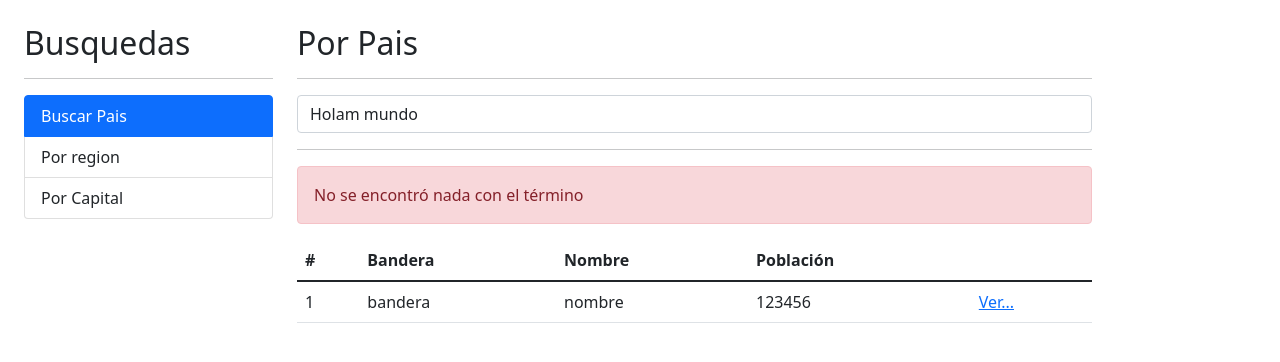
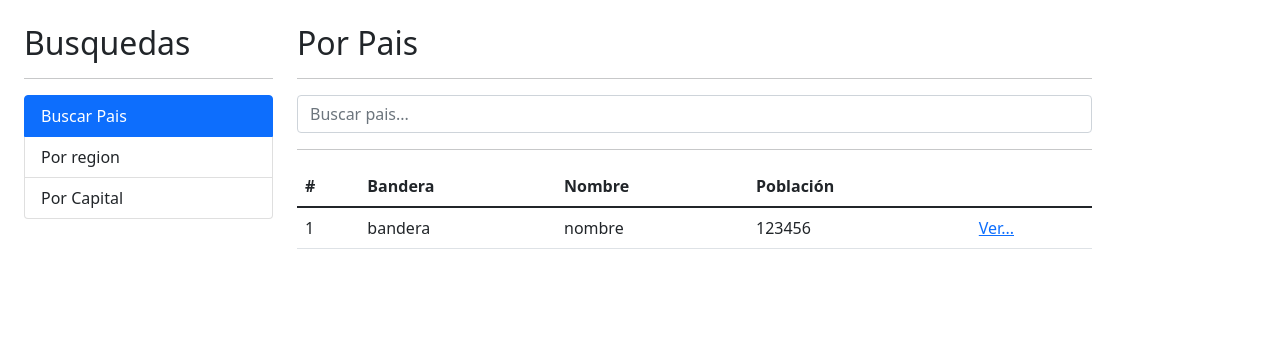
Before and after one commit to VictorCarmonaMoraza/PaisesAppVictor2022, an Angular app in the folder PaisesVictorApp2022/: page / in a window 1280 px wide. Shown: the top 362 px of the page. Built offline with nearby package versions, Linux system fonts and the light colour scheme.

Commit message:
10 - Manejo de errores

```diff
--- a/PaisesVictorApp2022/src/app/pais/pages/por-pais/por-pais.component.html
+++ b/PaisesVictorApp2022/src/app/pais/pages/por-pais/por-pais.component.html
@@ -13,11 +13,11 @@
 
 <hr>
 
-<div class="alert alert-danger">
-  No se encontró nada con el término
+<div class="alert alert-danger" *ngIf="tenemosError">
+  No se encontró nada con el término {{termino}}
 </div>
 
-<div class="row">
+<div *ngIf="!tenemosError" class="row">
   <div class="col">
 
     <table class="table table-hover">
--- a/PaisesVictorApp2022/src/app/pais/pages/por-pais/por-pais.component.ts
+++ b/PaisesVictorApp2022/src/app/pais/pages/por-pais/por-pais.component.ts
@@ -8,18 +8,23 @@ import { Component, OnInit } from '@angular/core';
 })
 export class PorPaisComponent{
 
-  termino: string = 'Holam mundo';
+  termino: string = '';
+  tenemosError: boolean = false;
 
   constructor(private paisService:PaisService) { }
 
   ngOnInit(): void {
   }
 
-  buscar():void  {
+  buscar(): void  {
+    this.tenemosError = false;
     console.log(this.termino);
     this.paisService.buscarPais(this.termino)
-      .subscribe(resp => {
+      .subscribe((resp) => {
         console.log(resp);
+      }, (err) => {
+       //Si tenemos error ponemos la variable a true
+        this.tenemosError = true;
       })
   }
 
--- a/PaisesVictorApp2022/src/app/pais/services/pais.service.ts
+++ b/PaisesVictorApp2022/src/app/pais/services/pais.service.ts
@@ -1,6 +1,7 @@
 import { HttpClient } from '@angular/common/http';
 import { Injectable } from '@angular/core';
-import { Observable } from 'rxjs';
+import { Observable} from 'rxjs';
+
 
 @Injectable({
   providedIn: 'root'
@@ -11,7 +12,9 @@ export class PaisService {
 
   constructor(private http: HttpClient) { }
 
-  buscarPais(termino: string):Observable<any> {
+  //Consume el api de pais por nombre
+  buscarPais(termino: string): Observable<any> {
+    //Url de llamada al api de buscar por nombre
     const url = `${this.apiUrl}/name/${termino}`;
     return this.http.get(url);
   }
```
Also changed, not shown: 1 other file (tests, documents, lock files or other folders).
